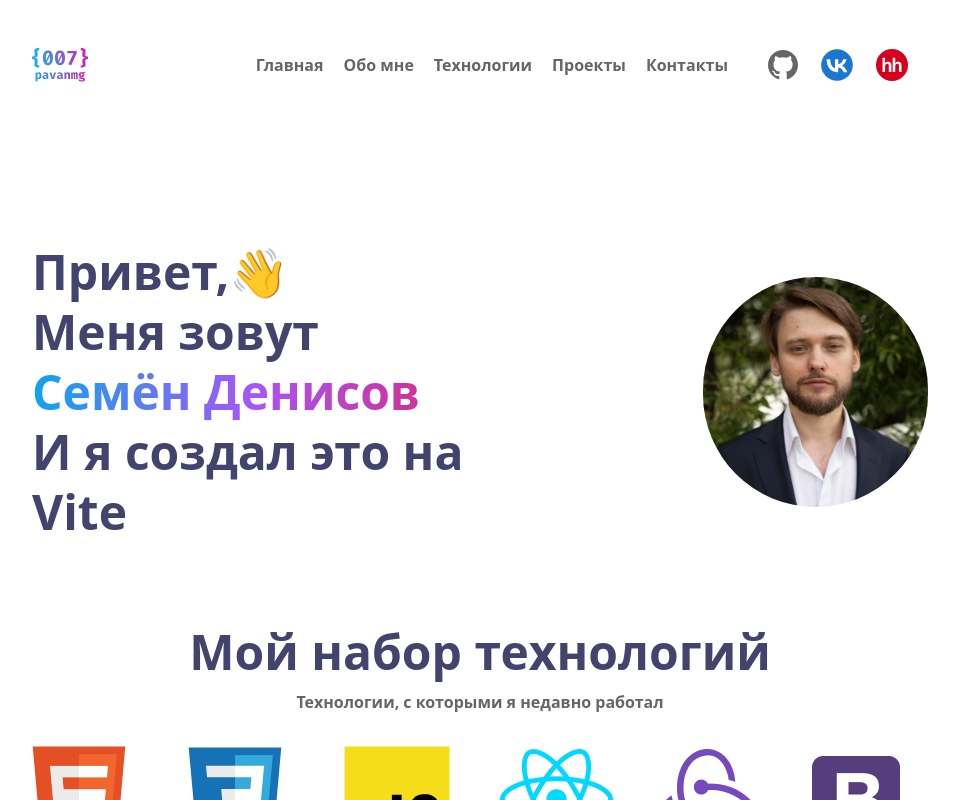
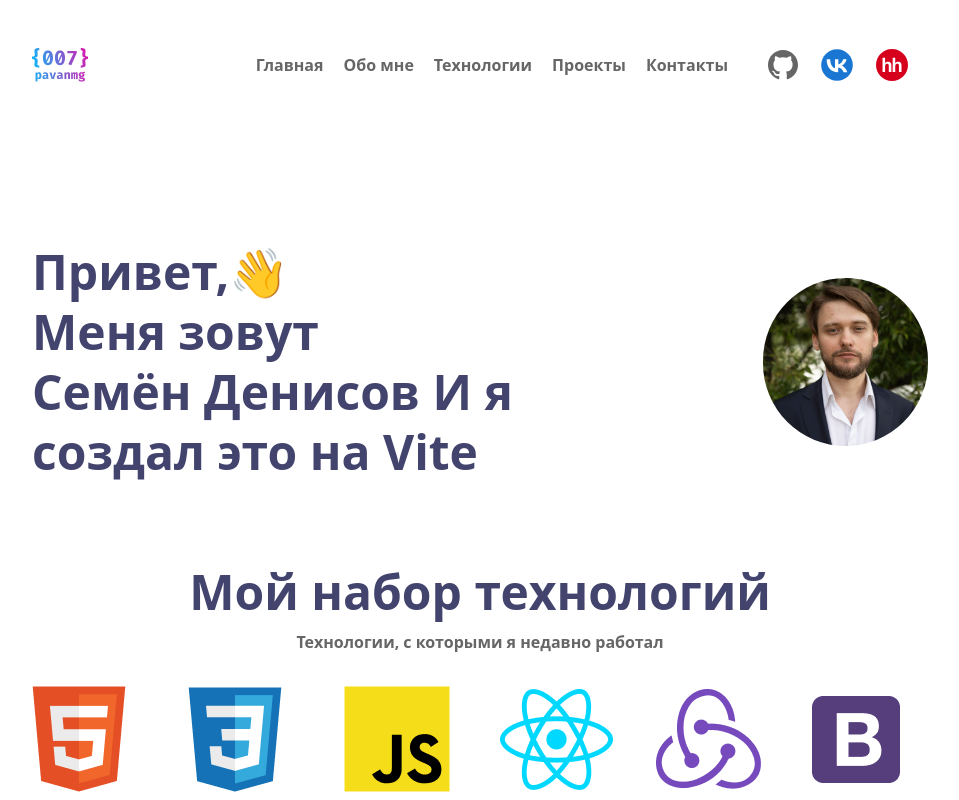
Before and after one commit to Samaelish/Pavan-MG-test-portfolio, a React (Vite) app: page / in a window 1280 px wide. Shown: the top 800 px of the page, without its empty margins (160-1119 px from the left). Built offline with nearby package versions, Linux system fonts and the light colour scheme.

Commit message:
changed gradient text in home

```diff
--- a/src/components/Home.jsx
+++ b/src/components/Home.jsx
@@ -7,12 +7,11 @@ function Home() {
     <main className='container mb-10 mx-auto max-width section md:flex justify-between items-center'>
       <div>
         <h1 className='text-2xl text-dark-heading  md:text-4xl xl:text-5xl xl:leading-tight font-bold'>
-          Привет,👋<br></br>Меня зовут<br></br>
+          Привет,👋
+          <br />
+          Меня зовут
+          <br /> {name} {tagline}
         </h1>
-        <h1 className='text-2xl bg-clip-text bg-gradient text-transparent md:text-4xl xl:text-5xl xl:leading-tight font-bold'>
-          {name}
-        </h1>
-        <h2 className='text-2xl text-dark-heading  md:text-4xl xl:text-5xl xl:leading-tight font-bold'>{tagline}</h2>
       </div>
       <div className='mt-5 md:mt-0'>
         <img className='w-1/2 rounded-full md:ml-auto' src={img} alt='Pavan MG' />
```
